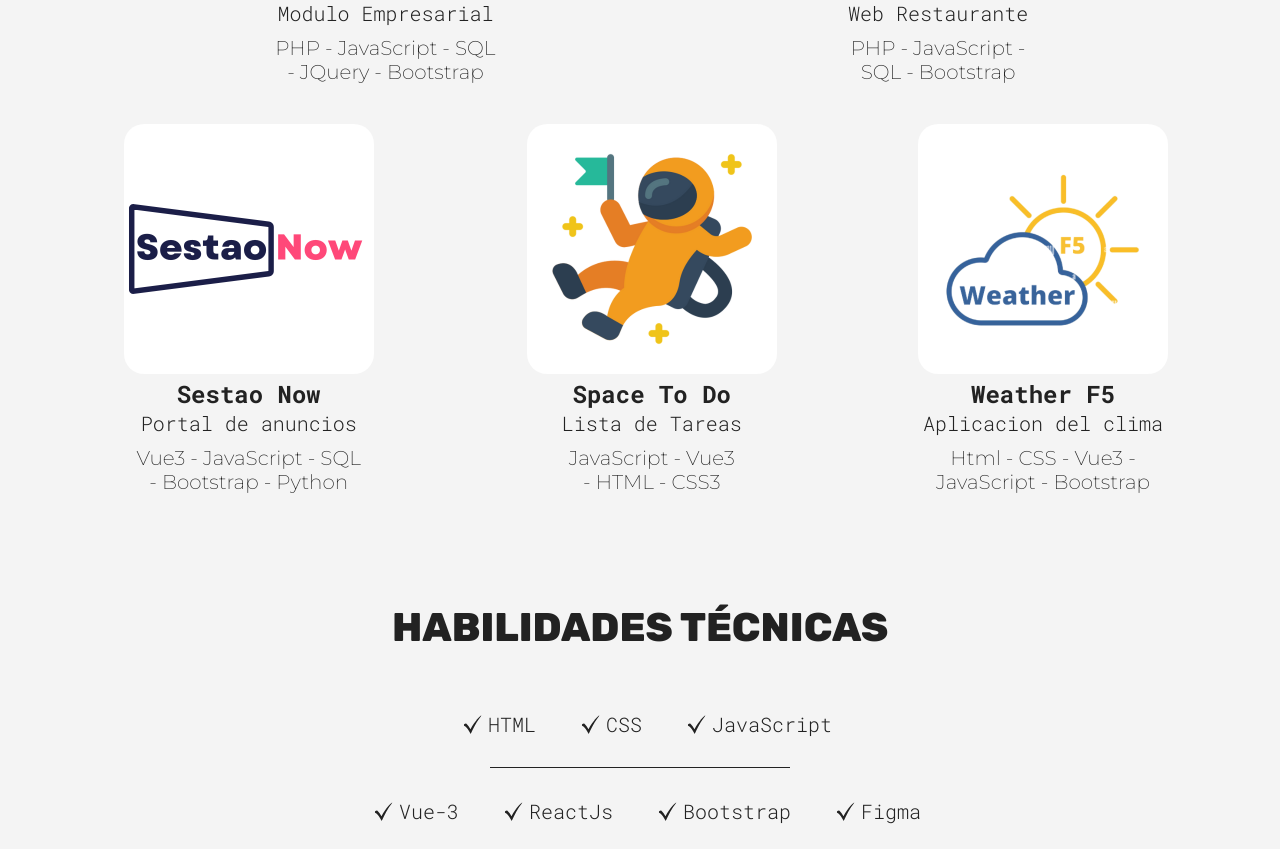
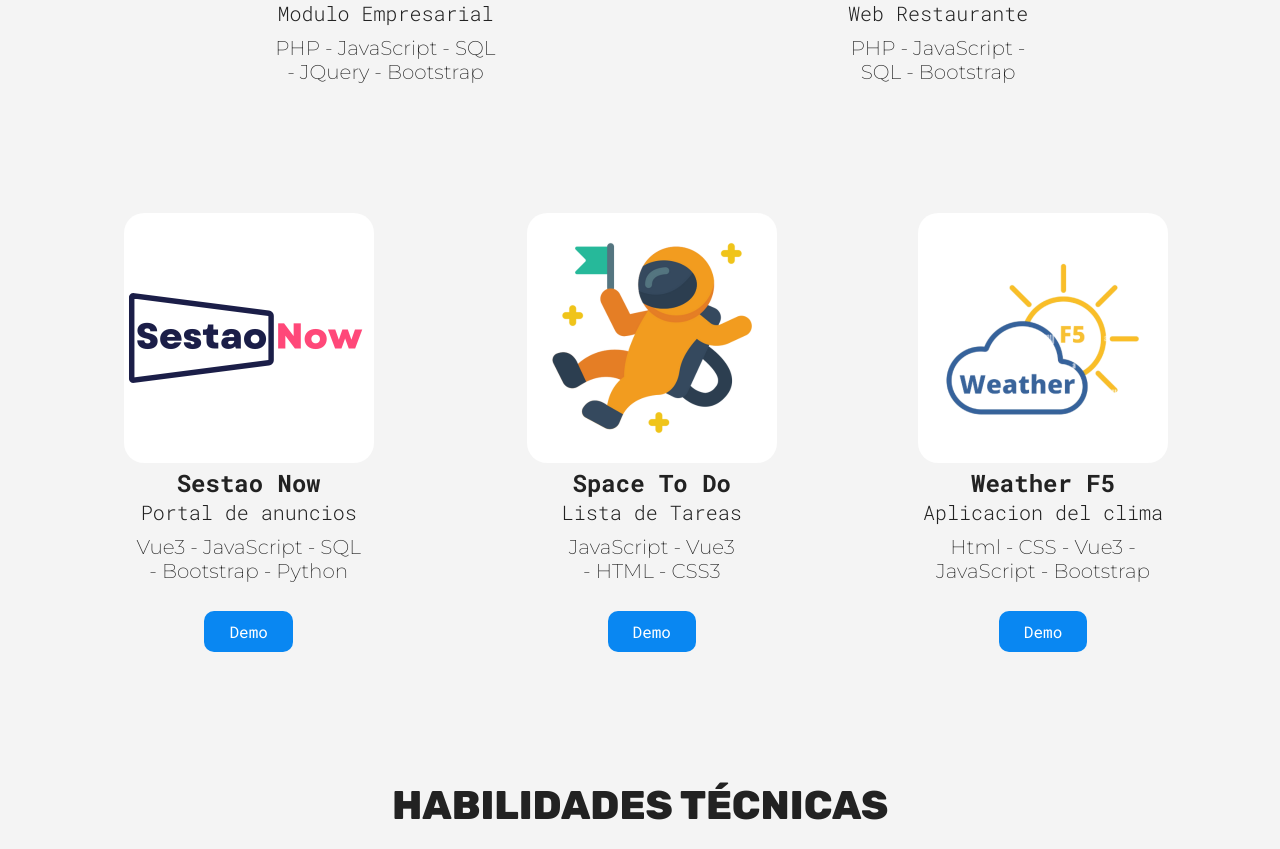
Before and after one commit to YorlinPacha/portfolio-yorlin-2024, a React (Vite) app: page / in a window 1280 px wide. Shown: the part 1313-2162 px from the top of the page. Built offline with nearby package versions, Linux system fonts and the light colour scheme.

Commit message:
Implementacion de los demos

```diff
--- a/src/App.css
+++ b/src/App.css
@@ -73,6 +73,32 @@ p{
     font-family: "Montserrat", sans-serif;
 }
 
+.contenedorEnlace{
+    transition: transform 200ms ease-in-out;
+
+    margin-bottom: 30px;
+    display: flex;
+    flex-direction: column;
+    align-items: center;
+
+    .demo{
+        color: var(--btn-text-color);
+        background-color: var(--btn-color);
+        padding: 10px 25px;
+        border-radius: 10px;
+        font-family: 'Roboto Mono', monospace;
+    }
+}
+.oculto {
+    visibility: hidden; /* Oculta el elemento pero mantiene su espacio en el layout (DEMO) */
+  }
+
+
+.contenedorEnlace:hover{
+    transform: scale(1.05);
+}
+
+
 @media (width >= 800px){
     #root{
         gap: 100px;
--- a/src/common/ProjectCard.jsx
+++ b/src/common/ProjectCard.jsx
@@ -1,18 +1,26 @@
-import React from 'react'
+import React from "react";
 
-function ProjectCard({src, link, h3, p, tecnologias}) {
+function ProjectCard({ src, link, h3, p, tecnologias, mostrarDemo, linkDemo }) {
   return (
-    <a href={link} target="_blank" className='enlaceProyectos'>
-          <img
-            className="hover"
-            src={src}
-            alt={`Imagen de ${h3}`}
-          />
-          <h3>{h3}</h3>
-          <p>{p}</p>
-          <p className='pTecnologias'>{tecnologias}</p>
-        </a>
-  )
+    <div className="contenedorEnlace">
+      <a href={link} target="_blank" className="enlaceProyectos">
+        <img className="hover" src={src} alt={`Imagen de ${h3}`} />
+        <h3>{h3}</h3>
+        <p>{p}</p>
+        <p className="pTecnologias">{tecnologias}</p>
+      </a>
+      <br />
+      {/* Aplicar la clase oculto si mostrarDemo es falso */}
+      <a
+        href={linkDemo}
+        target="_blank"
+        rel="noopener noreferrer"
+        className={`demo ${!mostrarDemo ? "oculto" : ""}`}
+      >
+        Demo
+      </a>
+    </div>
+  );
 }
 
-export default ProjectCard
+export default ProjectCard;
--- a/src/sections/Projects/Projects.jsx
+++ b/src/sections/Projects/Projects.jsx
@@ -30,19 +30,25 @@ function Projects() {
             link={"https://github.com/YorlinPacha/ProyectoFinal-SestaoNow"}
             h3={"Sestao Now"}
             p={"Portal de anuncios"}
-            tecnologias={"Vue3 - JavaScript - SQL - Bootstrap - Python"}/>
+            tecnologias={"Vue3 - JavaScript - SQL - Bootstrap - Python"}
+            mostrarDemo={"true"}
+            linkDemo={"https://www.youtube.com/watch?v=SdVYx2X-Ec4"}/>
         <ProjectCard
             src={imgSpace}
             link={"https://github.com/YorlinPacha/Mi-Space-ToDo-List"}
             h3={"Space To Do"}
             p={"Lista de Tareas"}
-            tecnologias={"JavaScript - Vue3 - HTML - CSS3"}/>
+            tecnologias={"JavaScript - Vue3 - HTML - CSS3"}
+            mostrarDemo={"true"}
+            linkDemo={"https://space-todo.netlify.app/"}/>
         <ProjectCard
             src={weatherImg}
             link={"https://github.com/YorlinPacha/app_weather"}
             h3={"Weather F5"}
             p={"Aplicacion del clima"}
-            tecnologias={"Html - CSS - Vue3 - JavaScript - Bootstrap"}/>
+            tecnologias={"Html - CSS - Vue3 - JavaScript - Bootstrap"}
+            mostrarDemo={"true"}
+            linkDemo={"https://myweatherf5.netlify.app/"}/>
       </div>
     </section>
   );
--- a/src/sections/Projects/ProjectsStyles.module.css
+++ b/src/sections/Projects/ProjectsStyles.module.css
@@ -16,12 +16,8 @@
         width: fit-content;
         text-decoration: none;
         color: #222;
-        transition: transform 200ms ease-in-out;
     }
 
-    a:hover{
-        transform: scale(1.05);
-    }
 }
 
 .projectsContainer{
```
